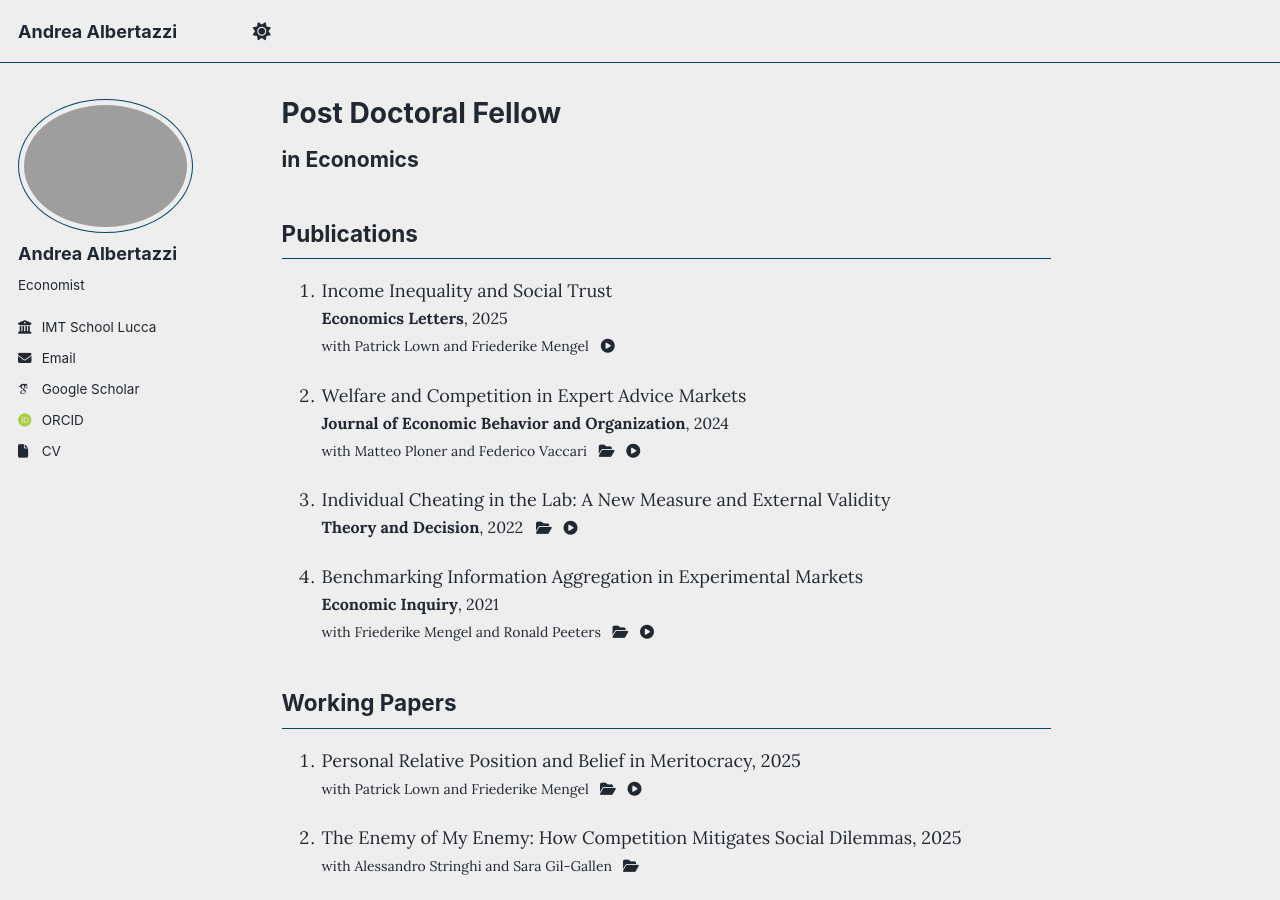
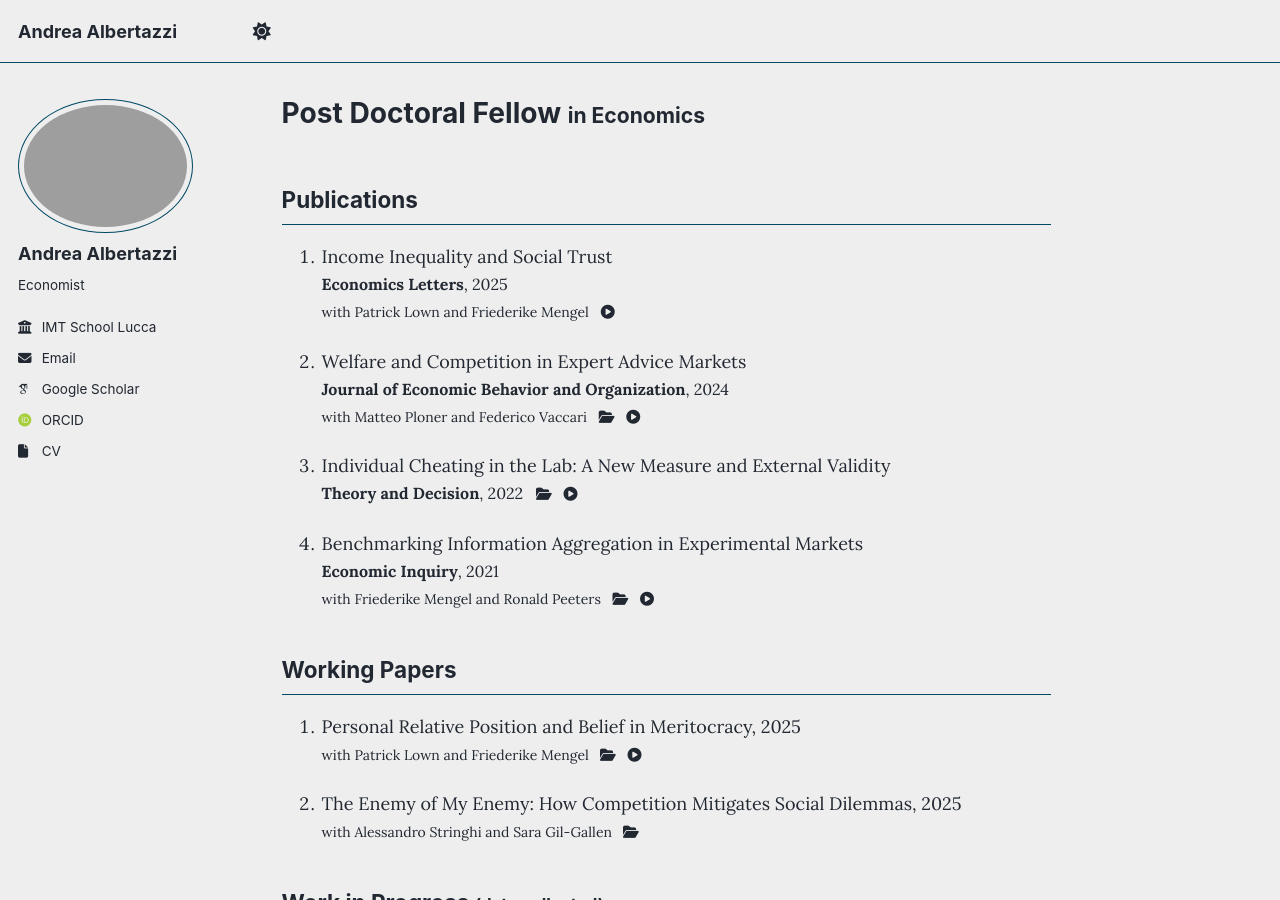
Before and after one commit to tazze87/tazze87.github.io, a Jekyll site: the page built from _pages/about.md, in a window 1280 px wide and 900 px high. Built offline with Jekyll 4.4.1, drawn with Linux system fonts in a browser that asks for light colours; some web fonts are replaced; a script that is not in the unit is left out.

```diff
--- a/_pages/about.md
+++ b/_pages/about.md
@@ -1,10 +1,10 @@
 ---
 layout: single
 permalink: /
-title: "Post Doctoral Fellow"
+title: "Post Doctoral Fellow <small>in Economics</small>"
 author_profile: true
 ---
-# <small>in Economics</small>
+
 
 
 ## Publications
```
